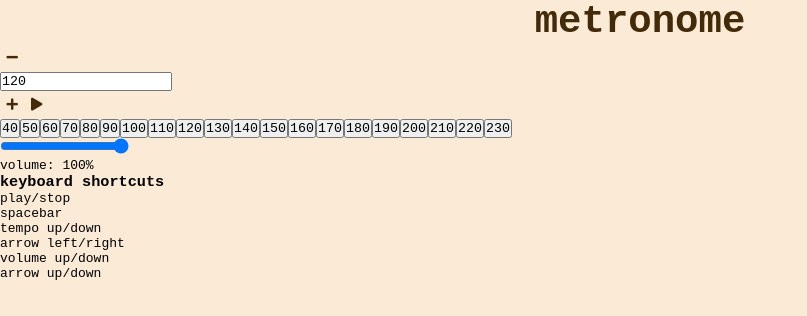
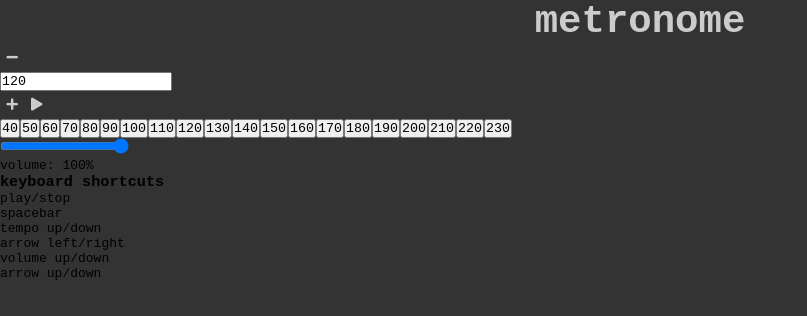
Before and after one commit to alanpaulprice/metronome, a React (Create React App) app: page / in a window 1280 px wide. Shown: the top 316 px of the page, without its empty margins (0-807 px from the left). Built offline with nearby package versions, Linux system fonts and the light colour scheme.

Commit message:
edited how volume is stored, from 0-100 to 0.1-1. made theme dark

```diff
--- a/src/components/App.js
+++ b/src/components/App.js
@@ -11,8 +11,8 @@ import Button from '../elements/Button';
 const withinAllowedRange = num => num >= 40 && num <= 230;
 
 const theme = {
-  bg: 'hsl(34, 78%, 91%)',
-  fg: 'hsl(34, 76%, 15%)'
+  bg: '#333', //'hsl(34, 78%, 91%)',
+  fg: '#ccc' //'hsl(34, 76%, 15%)'
 };
 
 const GlobalStyle = createGlobalStyle`
@@ -28,7 +28,7 @@ const GlobalStyle = createGlobalStyle`
 `;
 
 class App extends Component {
-  state = { tempo: 120, tempoInputValue: '120', playing: false, volume: 100 };
+  state = { tempo: 120, tempoInputValue: '120', playing: false, volume: 1 };
   TempoInputRef = React.createRef();
   audioCtx = null;
   osc = null;
@@ -135,11 +135,13 @@ class App extends Component {
             <div>
               <input
                 type="range"
-                step="10"
+                min="0.1"
+                max="1"
+                step="0.1"
                 value={this.state.volume}
                 onChange={this.onVolumeInputChange}
               />
-              <div>volume: {this.state.volume}%</div>
+              <div>volume: {this.state.volume * 100}%</div>
             </div>
 
             <KeyboardShortcuts />
```
